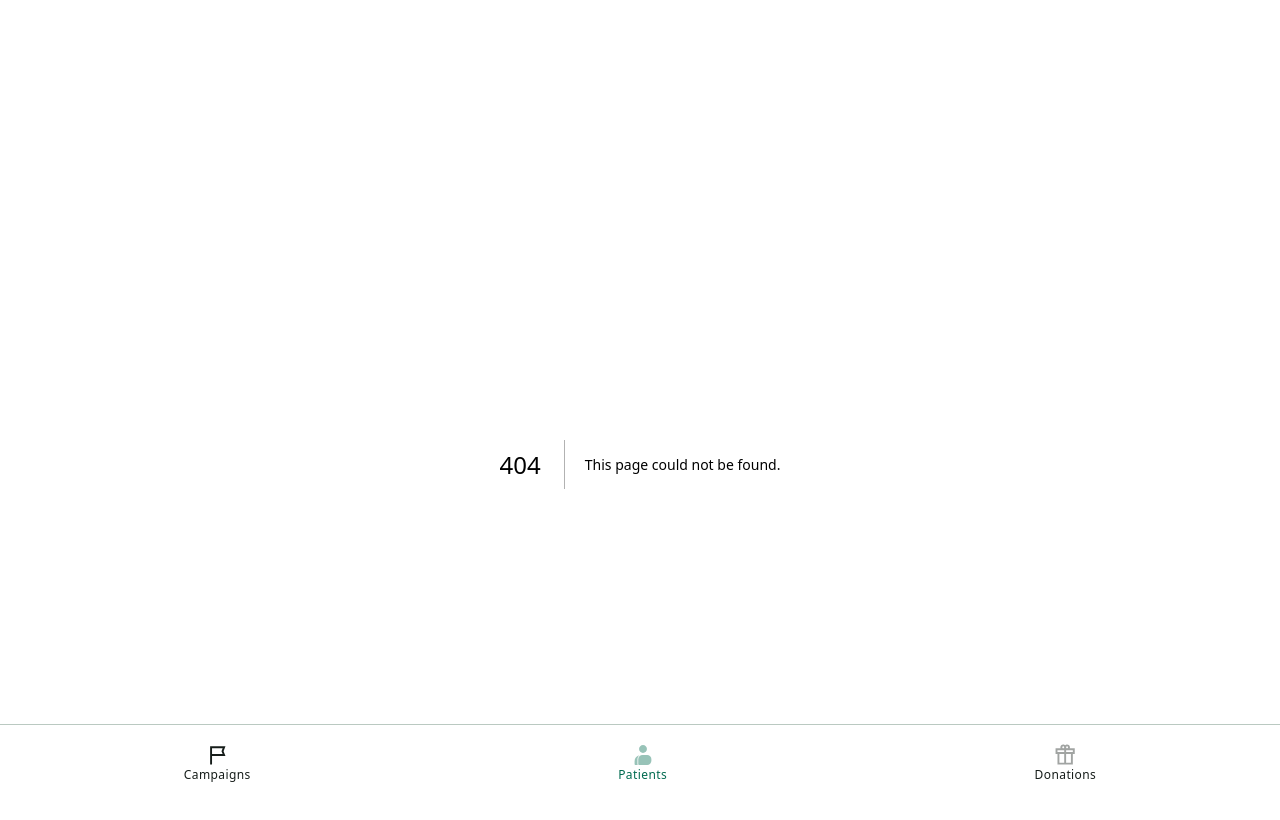
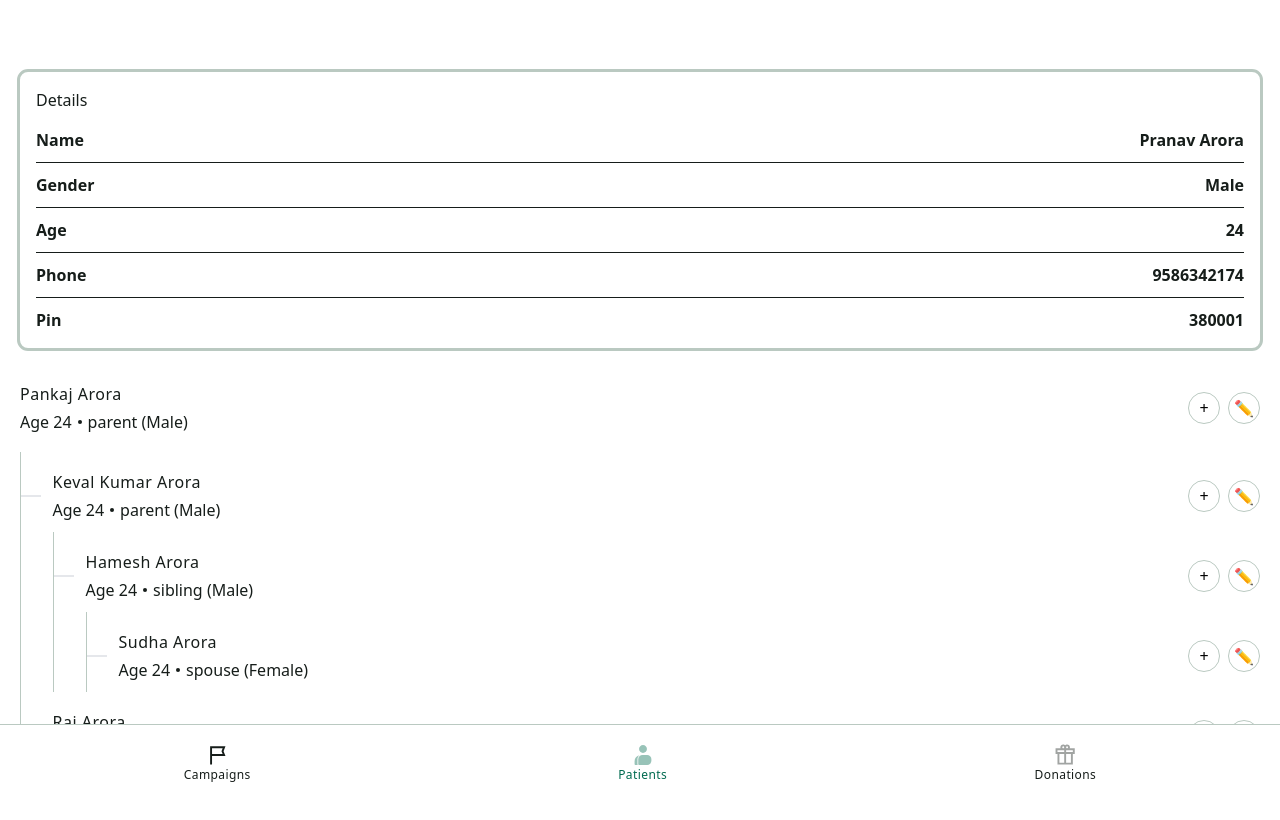
Before and after one commit to niteshsrivats/bmst-thalassemia-prevention, a Next.js app: page /patients/1 in a window 1280 px wide. Before the commit this address had no page. Shown: the top 820 px of the page. Built offline with nearby package versions, Linux system fonts and the light colour scheme.

Commit message:
Add family details page

```diff
--- a/package.json
+++ b/package.json
@@ -13,6 +13,7 @@
     "@mui/base": "5.0.0-beta.61",
     "@tanstack/react-query": "^5.59.16",
     "clsx": "^2.1.1",
+    "date-fns": "^4.1.0",
     "next": "15.0.2",
     "notistack": "^3.0.1",
     "react": "19.0.0-rc-02c0e824-20241028",
--- a/src/app/layout.tsx
+++ b/src/app/layout.tsx
@@ -20,7 +20,7 @@ export default function RootLayout({
         <Header />
         <Providers>
           {/* TODO not sure if there's a better way set height of content window */}
-          <main className="h-[calc(100%-64px-76px)] px-5">{children}</main>
+          <main className="max-h-[calc(100%-64px-76px)] overflow-auto px-5 py-2">{children}</main>
         </Providers>
         <Footer />
       </body>
--- /dev/null
+++ b/src/app/patients/[id]/page.tsx
@@ -0,0 +1,45 @@
+import { NextPage } from 'next';
+import Typography from '~/components/base/Typography';
+import { person } from '~/lib/dummy-data/person';
+import { differenceInCalendarYears } from 'date-fns';
+import { FamilyTree } from '~/components/FamilyTree';
+
+const FamilyDetailsPage: NextPage<{ params: Promise<{ id: string }> }> = async ({ params }) => {
+  const id = (await params).id;
+  console.log('id', id);
+
+  return (
+    <>
+      <div className={'mb-5 mb-6 w-full rounded-lg p-4 outline outline-outline-variant'}>
+        <Typography type={'title'} size={'medium'} className={'mb-4 text-on-surface'}>
+          Details
+        </Typography>
+        <div className={'flex flex-col space-y-2.5'}>
+          {[
+            { label: 'Name', value: person.name },
+            { label: 'Gender', value: person.gender },
+            { label: 'Age', value: differenceInCalendarYears(new Date(), person.dob) },
+            { label: 'Phone', value: person.phone },
+            { label: 'Pin', value: person.pincode },
+          ].map(({ label, value }, i) => (
+            <>
+              {i !== 0 && <hr className={'border- h-0 w-full border-on-surface'} />}
+              <div className={'flex justify-between'}>
+                <Typography type={'label'} size={'large'} className={'font-bold text-on-surface'}>
+                  {label}
+                </Typography>
+                <Typography type={'label'} size={'large'} className={'font-bold text-on-surface'}>
+                  {value}
+                </Typography>
+              </div>
+            </>
+          ))}
+        </div>
+      </div>
+
+      <FamilyTree person={person} />
+    </>
+  );
+};
+
+export default FamilyDetailsPage;
--- /dev/null
+++ b/src/components/FamilyTree.tsx
@@ -0,0 +1,52 @@
+import { FC } from 'react';
+import Typography from '~/components/base/Typography';
+import { differenceInCalendarYears } from 'date-fns';
+import { cn } from '~/lib/utils';
+import { IconButton } from '~/components/base/IconButton';
+
+export const FamilyTree: FC<{ person: Person }> = ({ person }) => {
+  const renderTree = (p: Person, depth = 0) => {
+    return (
+      <div style={{ marginLeft: depth > 1 ? 32 : 0 }} className={cn({ 'border-l border-outline-variant': depth > 0 })}>
+        {depth > 0 ? (
+          <div className={'flex flex-row items-center space-x-3 pt-2'}>
+            <hr className={'h-0 w-5 border bg-outline-variant text-outline-variant'} />
+            <PersonNode person={p} />
+          </div>
+        ) : (
+          <div className={'pb-2'}>
+            <PersonNode person={p} />
+          </div>
+        )}
+        {p.relatives.map((child) => renderTree(child, depth + 1))}
+      </div>
+    );
+  };
+
+  return <div className={'space-y-4'}>{person.relatives.map((r) => renderTree(r))}</div>;
+};
+
+const PersonNode: FC<{ person: Person }> = ({ person }) => {
+  return (
+    <div className={'flex w-full flex-row items-center justify-between'}>
+      <div className={'space-y-1 py-2.5 text-on-surface'}>
+        <Typography type={'body'} size={'large'} className={'text-on-surface'}>
+          {person.name}
+        </Typography>
+        <div className={'flex flex-row items-center space-x-1.5'}>
+          <Typography type={'body'} size={'medium'} className={'text-on-surface'}>
+            Age {differenceInCalendarYears(new Date(), person.dob)}
+          </Typography>
+          <div className={'h-1 w-1 rounded-full bg-on-surface'} />
+          <Typography type={'body'} size={'medium'} className={'text-on-surface'}>
+            {person.relationship} ({person.gender})
+          </Typography>
+        </div>
+      </div>
+      <div className={'flex flex-row items-center space-x-2'}>
+        <IconButton>+</IconButton>
+        <IconButton>✏️</IconButton>
+      </div>
+    </div>
+  );
+};
--- /dev/null
+++ b/src/lib/dummy-data/person.ts
@@ -0,0 +1,156 @@
+export const person: Person = {
+  id: 1,
+  name: 'Pranav Arora',
+  phone: '9586342174',
+  dob: new Date('2000-12-18'),
+  dobType: 'Exact',
+  addressLine1: '123, Main Street',
+  city: 'City',
+  addressLine2: 'Near Landmark',
+  state: 'Gujarat',
+  country: 'India',
+  pincode: '380001',
+  gender: 'Male',
+  isNodal: false,
+  landmark: 'Near Landmark',
+  thalassemiaStatus: 'Unknown',
+  relationship: null,
+  relatives: [
+    {
+      id: 2,
+      name: 'Pankaj Arora',
+      phone: '9586342174',
+      dob: new Date('2000-12-18'),
+      dobType: 'Exact',
+      addressLine1: '123, Main Street',
+      city: 'City',
+      addressLine2: 'Near Landmark',
+      state: 'Gujarat',
+      country: 'India',
+      pincode: '380001',
+      gender: 'Male',
+      isNodal: false,
+      landmark: 'Near Landmark',
+      relationship: 'parent',
+      thalassemiaStatus: 'Unknown',
+      relatives: [
+        {
+          id: 5,
+          name: 'Keval Kumar Arora',
+          phone: '9586342174',
+          dob: new Date('2000-12-18'),
+          dobType: 'Exact',
+          addressLine1: '123, Main Street',
+          city: 'City',
+          addressLine2: 'Near Landmark',
+          state: 'Gujarat',
+          country: 'India',
+          pincode: '380001',
+          gender: 'Male',
+          isNodal: false,
+          landmark: 'Near Landmark',
+          relationship: 'parent',
+          thalassemiaStatus: 'Unknown',
+          relatives: [
+            {
+              id: 6,
+              name: 'Hamesh Arora',
+              phone: '9586342174',
+              dob: new Date('2000-12-18'),
+              dobType: 'Exact',
+              addressLine1: '123, Main Street',
+              city: 'City',
+              addressLine2: 'Near Landmark',
+              state: 'Gujarat',
+              country: 'India',
+              pincode: '380001',
+              gender: 'Male',
+              isNodal: false,
+              landmark: 'Near Landmark',
+              relationship: 'sibling',
+              thalassemiaStatus: 'Unknown',
+              relatives: [
+                {
+                  id: 7,
+                  name: 'Sudha Arora',
+                  phone: '9586342174',
+                  dob: new Date('2000-12-18'),
+                  dobType: 'Exact',
+                  addressLine1: '123, Main Street',
+                  city: 'City',
+                  addressLine2: 'Near Landmark',
+                  state: 'Gujarat',
+                  country: 'India',
+                  pincode: '380001',
+                  gender: 'Female',
+                  isNodal: false,
+                  landmark: 'Near Landmark',
+                  relationship: 'spouse',
+                  thalassemiaStatus: 'Unknown',
+                  relatives: [],
+                },
+              ],
+            },
+          ],
+        },
+        {
+          id: 6,
+          name: 'Raj Arora',
+          phone: '9586342174',
+          dob: new Date('2000-12-18'),
+          dobType: 'Exact',
+          addressLine1: '123, Main Street',
+          city: 'City',
+          addressLine2: 'Near Landmark',
+          state: 'Gujarat',
+          country: 'India',
+          pincode: '380001',
+          gender: 'Female',
+          isNodal: false,
+          landmark: 'Near Landmark',
+          relationship: 'parent',
+          thalassemiaStatus: 'Unknown',
+          relatives: [],
+        },
+      ],
+    },
+    {
+      id: 3,
+      name: 'Neelima Arora',
+      phone: '9586342174',
+      dob: new Date('2000-12-18'),
+      dobType: 'Exact',
+      addressLine1: '123, Main Street',
+      city: 'City',
+      addressLine2: 'Near Landmark',
+      state: 'Gujarat',
+      country: 'India',
+      pincode: '380001',
+      gender: 'Female',
+      isNodal: true,
+      landmark: 'Near Landmark',
+      relationship: 'parent',
+      thalassemiaStatus: 'Unknown',
+      relatives: [],
+    },
+    {
+      id: 4,
+      name: 'Abhishek Arora',
+      phone: '9586342174',
+      dob: new Date('2000-12-18'),
+      dobType: 'Exact',
+      addressLine1: '123, Main Street',
+      city: 'City',
+      addressLine2: 'Near Landmark',
+      state: 'Gujarat',
+      country: 'India',
+      pincode: '380001',
+      gender: 'Male',
+      isNodal: false,
+      landmark: 'Near Landmark',
+      relationship: 'sibling',
+      thalassemiaStatus: 'Unknown',
+      relatives: [],
+    },
+  ],
+};
--- /dev/null
+++ b/src/lib/interfaces/person.ts
@@ -0,0 +1,31 @@
+interface Person {
+  id: number;
+  name: string;
+  phone: string;
+  dob: Date;
+  dobType: 'Exact' | 'Estimated';
+  gender: 'Male' | 'Female' | 'Other';
+  thalassemiaStatus: 'Major' | 'Minor' | 'Carrier' | 'Unknown';
+  isNodal: boolean;
+  landmark: string;
+  addressLine1: string;
+  addressLine2: string;
+  city: string;
+  state: string;
+  country: string;
+  pincode: string;
+  relationship:
+    | 'parent'
+    | 'sibling'
+    | 'spouse'
+    | 'child'
+    | 'grandchild'
+    | 'uncle'
+    | 'aunt'
+    | 'nephew'
+    | 'niece'
+    | 'cousin'
+    | null;
+
+  relatives: Person[];
+}
```
Also changed, not shown: 1 other file (tests, documents, lock files or other folders).
